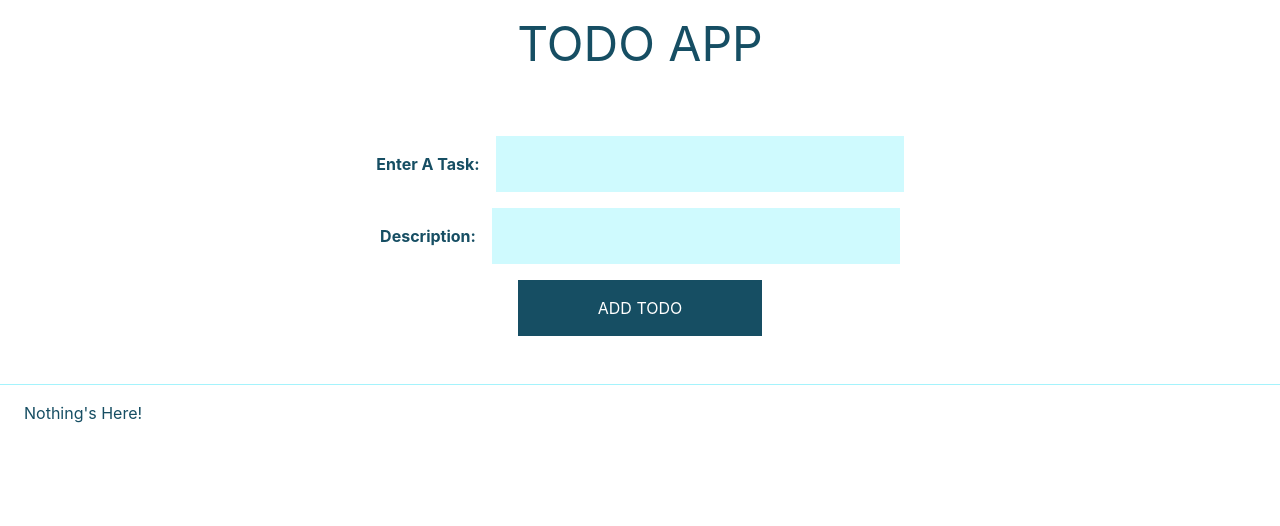
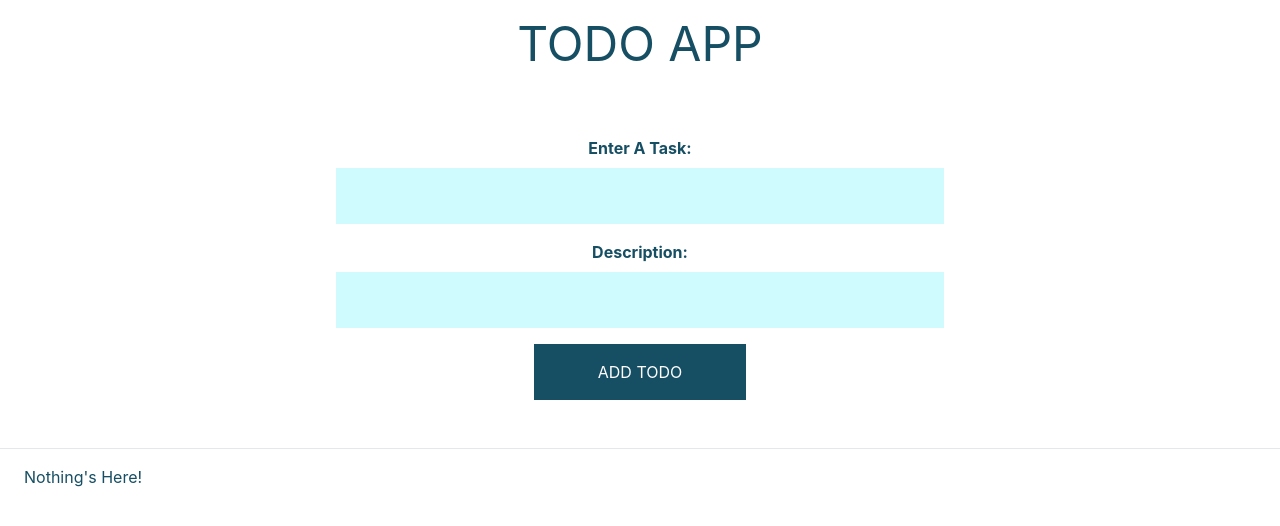
Before and after one commit to creasedigital/react-n-redux, a React (Create React App) app: page / in a window 1280 px wide. Shown: the top 526 px of the page. Built offline with nearby package versions, Linux system fonts and the light colour scheme.

Commit message:
form styling completed

```diff
--- a/src/App.js
+++ b/src/App.js
@@ -19,7 +19,7 @@ function App() {
 	}, [todos]);
 
 	return (
-		<div className="bg-white dark:bg-slate-900 text-cyan-900  dark:text-slate-100">
+		<div className="w-screen bg-white dark:bg-slate-900 text-cyan-900  dark:text-slate-100">
 			<h1 className="text-5xl mb-2 py-5 text-cyan-900  dark:text-slate-100 text-center">
 				TODO APP
 			</h1>
--- a/src/components/TodoContainer.js
+++ b/src/components/TodoContainer.js
@@ -2,7 +2,7 @@ import TodoItem from "./TodoItem";
 
 const todoContainer = ({ todos, removeTodo, setTodos }) => {
 	return (
-		<div className="px-6 py-4 border-t border-cyan-200">
+		<div className="px-6 py-4 border-t dark:border-cyan-800">
 			<TodoItem todos={todos} removeTodo={removeTodo} setTodos={setTodos} />
 		</div>
 	);
--- a/src/components/TodoItem.js
+++ b/src/components/TodoItem.js
@@ -13,7 +13,10 @@ const TodoItem = ({ todos, removeTodo, setTodos }) => {
 	console.log(todos);
 	const todoList = todos.length ? (
 		todos.map((todo) => (
-			<div className="border rounded-lg mb-4 p-4 bg-gray-200" key={todo.id}>
+			<div
+				className="border rounded-lg mb-4 p-4 dark:bg-slate-800 bg-slate-200"
+				key={todo.id}
+			>
 				<h3>{todo.name}</h3>
 				<p>{todo.desc}</p>
 				<div>
--- a/src/components/UpdateTodo.js
+++ b/src/components/UpdateTodo.js
@@ -22,10 +22,10 @@ const UpdateTodo = ({ setTodos, todos }) => {
 	return (
 		<div>
 			<form onSubmit={handleSubmit} className="text-center p-8 mt-4">
-				<div className="mb-4">
+				<div className="mb-4  w-1/2 m-auto flex flex-col">
 					<label
 						htmlFor="name"
-						className="text-cyan-900 dark:text-cyan-300 pr-4 font-bold "
+						className="text-cyan-900 dark:text-cyan-300 mb-2 font-bold "
 					>
 						Enter A Task:
 					</label>
@@ -34,13 +34,13 @@ const UpdateTodo = ({ setTodos, todos }) => {
 						id="name"
 						value={todoInfo.name}
 						onChange={handleChange}
-						className="bg-cyan-100 px-20 py-4 focus:outline-none "
+						className="bg-cyan-100 py-4 focus:outline-none "
 					/>
 				</div>
-				<div className="mb-4">
+				<div className="mb-4  w-1/2 m-auto flex flex-col">
 					<label
 						htmlFor="desc"
-						className="text-cyan-900 dark:text-cyan-300 pr-4 font-bold "
+						className="text-cyan-900 dark:text-cyan-300 mb-2 font-bold "
 					>
 						Description:
 					</label>
@@ -49,11 +49,11 @@ const UpdateTodo = ({ setTodos, todos }) => {
 						id="desc"
 						value={todoInfo.desc}
 						onChange={handleChange}
-						className="bg-cyan-100 px-20 py-4 focus:outline-none "
+						className="bg-cyan-100 py-4 focus:outline-none "
 					/>
 				</div>
-				<div className="mb-4 m-auto">
-					<button className="text-left bg-cyan-900 text-white px-20 py-4">
+				<div className="mb-4 m-auto w1/2">
+					<button className="text-center bg-cyan-900 text-white  px-16 py-4">
 						ADD TODO
 					</button>
 				</div>
```
